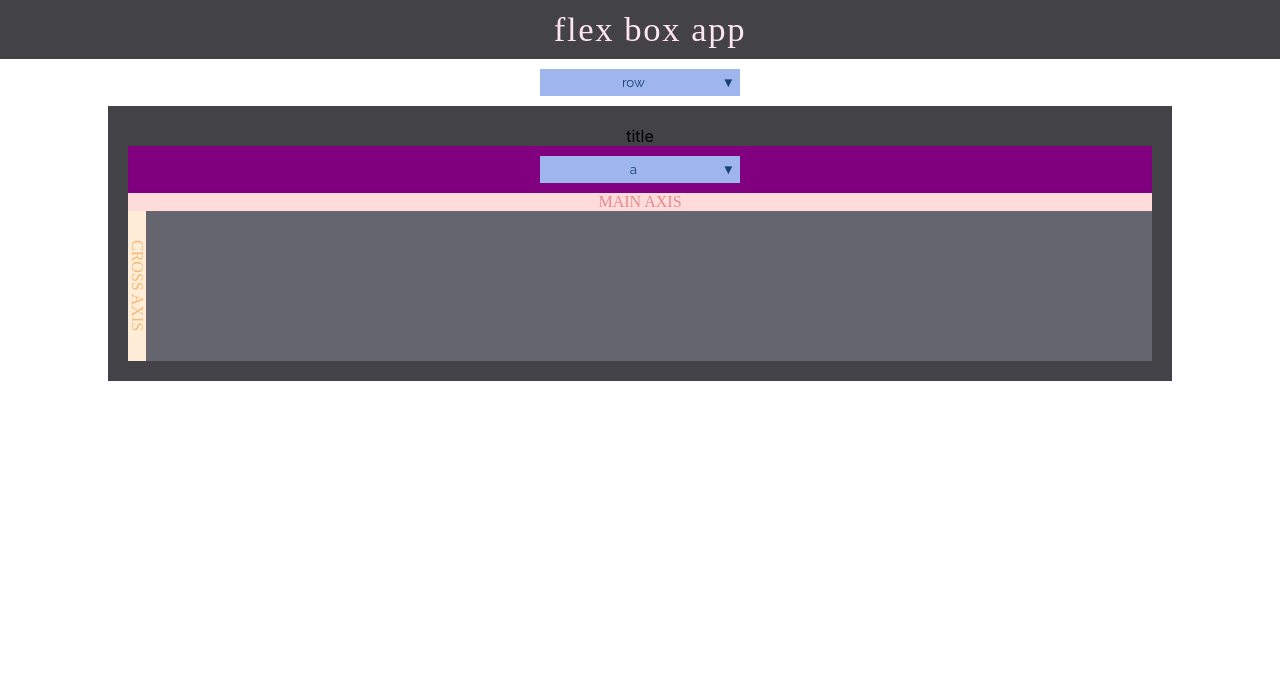
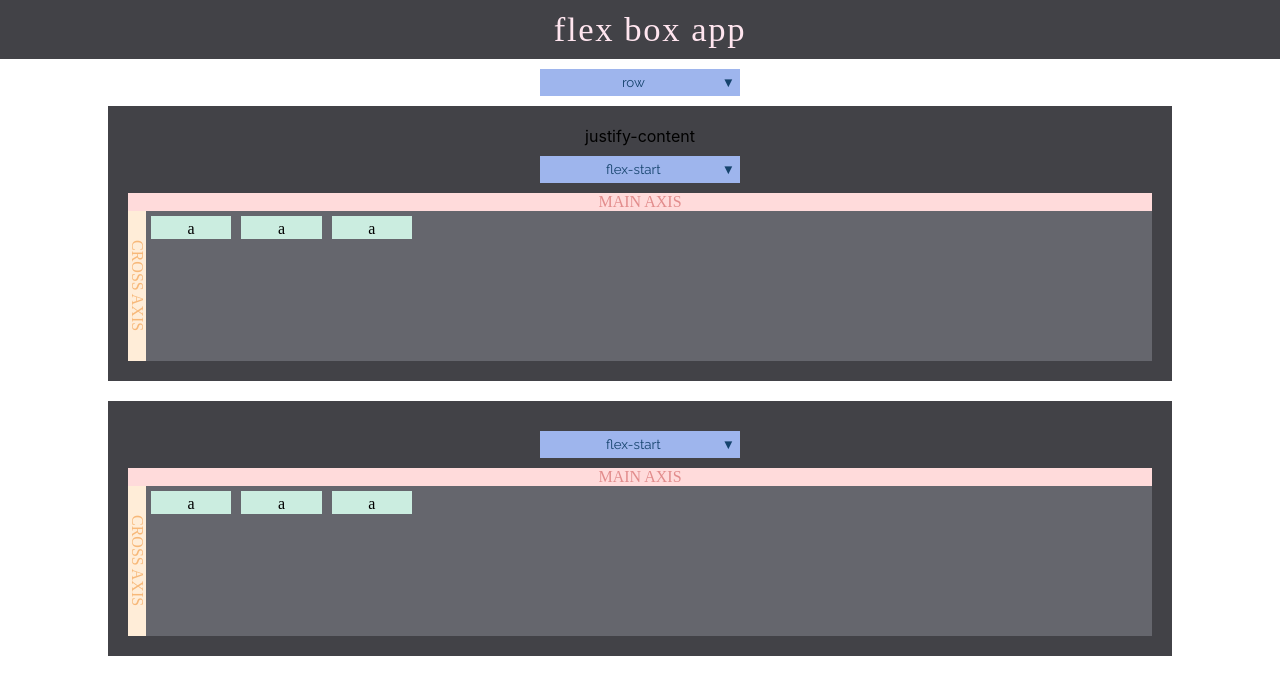
Before and after one commit to mlizchap/flexbox-react, a React (Create React App) app: page / in a window 1280 px wide. Shown: the top 694 px of the page. Built offline with nearby package versions, Linux system fonts and the light colour scheme; a web font is replaced by a local one.

Commit message:
added items

```diff
--- a/src/Provider.js
+++ b/src/Provider.js
@@ -6,11 +6,20 @@ class Provider extends Component {
     constructor(props) {
         super(props);
         this.state = {
-            flexDirection: "row"
+            flexDirection: "row",
+            parentProps: {
+                justifyContent: "flex-start",
+                alignItems: "flex-start",
+                flexWrap: "nowrap",
+                alignContent: "flex-start"
+            }
          };
     }
     updateFlexDirection = (selected) => {
         this.setState({ flexDirection: selected })
+    }
+    changeJustifyContent = (selected) => {
+        this.setState({ parentProps: {...this.state.parentProps, justifyContent: selected } })
     }
     render() {
         return (
@@ -18,6 +27,7 @@ class Provider extends Component {
                 value={{
                     state: this.state,
                     updateFlexDirection: this.updateFlexDirection,
+                    changeJustifyContent: this.changeJustifyContent,
                 }}
             >
                 {this.props.children}
--- a/src/components/Item/Item.js
+++ b/src/components/Item/Item.js
@@ -8,7 +8,7 @@ class Item extends Component {
     }
     render() {
         return (
-            <StyledItem>item</StyledItem>
+            <StyledItem>a</StyledItem>
         );
     }
 }
@@ -16,8 +16,10 @@ class Item extends Component {
 export default Item;
 
 const StyledItem = styled.div`
-    background-color: green;
-    margin: 10px;
-    padding: 10px;
+    background-color: ${props => props.theme.green.item};
+    margin: 5px;
+    padding: 0 15px;
     display: inline-block;
+    width: 5%;
+    height: 15%;
 `
--- a/src/components/ItemContainer/ItemContainer.js
+++ b/src/components/ItemContainer/ItemContainer.js
@@ -1,4 +1,7 @@
 import React, { Component } from 'react';
+import Item from '../Item/Item';
+import styled from 'styled-components';
+import { Context } from '../../Provider';
 
 class ItemContainer extends Component {
     constructor(props) {
@@ -7,11 +10,34 @@ class ItemContainer extends Component {
     }
     render() {
         return (
-            <div>
-                a
-            </div>
+            <Context.Consumer>
+                {context => {
+                    console.log(context.state.parentProps.justifyContent)
+                    return (
+                        <StyledItemContainer
+                            flexDirection={context.state.flexDirection}
+                            justifyContent={context.state.parentProps.justifyContent}
+                        >
+                            <Item />
+                            <Item />
+                            <Item />
+                        </StyledItemContainer>
+                    )
+                }}
+            </Context.Consumer>
+
         );
     }
 }
 
 export default ItemContainer;
+
+const StyledItemContainer = styled.div`
+    display: flex;
+    height: 50px;
+    line-height: 25px;
+    height: 150px;
+    width: 100%;
+    flex-direction: ${props => props.flexDirection};
+    justify-content: ${props => props.justifyContent};
+`
--- a/src/components/PropertySectionContainer/PropertySectionContainer.js
+++ b/src/components/PropertySectionContainer/PropertySectionContainer.js
@@ -19,15 +19,15 @@ class PropertySectionContainer extends Component {
                 {context => {
                     return (
                         <StyledPropertySectionContainer>
-                            <div>title</div>
+                            <div>{this.props.title}</div>
                             <div className="dropdown">
                                 <DropdownMenu
                                     // className="dropdown"
                                     // width="40%"
                                     header="test"
-                                    content={["a", "b"]}
+                                    content={this.props.contents}
                                     hasHeader={false}
-                                    handleSelectItem={(selected) => console.log(selected)}
+                                    // handleSelectItem={(selected) => this.props.change(selected)}
                                     {...this.props}
                                 />
                             </div>
@@ -62,11 +62,10 @@ const StyledPropertySectionContainer = styled.div`
     padding: 20px;
     text-align: center;
     width: 80%;
-
+    margin-bottom: 20px;
     margin-right: auto;
     margin-left: auto;
     .dropdown {
-        background-color: purple;
         margin-right: auto;
         margin-left: auto;
         display: flex;
--- a/src/sections/ParentProperties/ParentProperties.js
+++ b/src/sections/ParentProperties/ParentProperties.js
@@ -1,4 +1,5 @@
 import React, { Component } from 'react';
+import { Context } from '../../Provider';
 
 import {parentPropertyData} from '../../data';
 import Item from '../../components/Item/Item';
@@ -21,37 +22,34 @@ class ParentProperties extends Component {
     constructor(props) {
         super(props);
         this.state = {
-            parentProps: {
-                justifyContent: "flex-start",
-                alignItems: "flex-start",
-                flexWrap: "nowrap",
-                alignContent: "flex-start"
-            }
+
          };
     }
     render() {
         return (
-            <div>
+            <Context.Consumer>
+                {context => {
+                    return (
+                        <div>
+                            <PropertySectionContainer
+                                title="justify-content"
+                                contents={["flex-start", "flex-end", "center", "space-between", "space-around", "space-evenly"]}
+                                handleSelectItem={ (selected) => context.changeJustifyContent(selected) }
+                            >
+                                <ItemContainer />
+                            </PropertySectionContainer>
 
-            <PropertySectionContainer
-                // content={["CC", "VV"]}
-                // handleSelectItem={() => {}}
-            />
-                {/* {parentPropertyData.detail.map(prop => {
-                    return (
-                        <div key={prop.camelCaseTitle}>
-                            {prop.kabobCaseTitle}
-                            <div>
-                                <ItemDisplay
-
-                                    justifyContent={this.state.parentProps[prop.camelCaseTitle]}
-
-                                />
-                            </div>
+                            <PropertySectionContainer
+                                title=""
+                                contents={["flex-start", "flex-end", "center", "space-between", "space-around", "space-evenly"]}
+                                handleSelectItem={ (selected) => context.changeJustifyContent(selected) }
+                            >
+                                <ItemContainer />
+                            </PropertySectionContainer>
                         </div>
                     )
-                })} */}
-            </div>
+                }}
+            </Context.Consumer>
         );
     }
 }
--- a/src/style.js
+++ b/src/style.js
@@ -5,6 +5,12 @@ export const theme = {
         highlight: '#398fdd',
         hover: '#b4c3e8',
         light: '#ced7ef'
+    },
+    green: {
+        main: '#49b7a4',
+        subHeader: '#c9ffe8',
+        item: '#cbede0',
+        dropDownBtn: `#e0fffa`,
     },
     background: {
         dark: '#424247',
```
